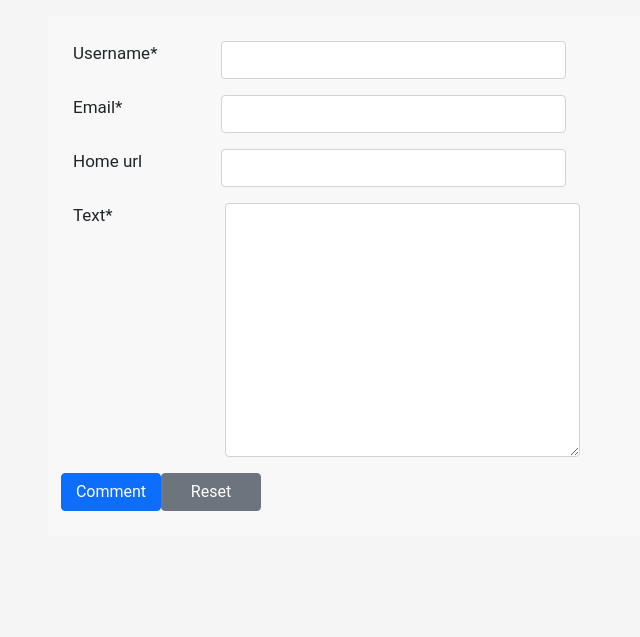
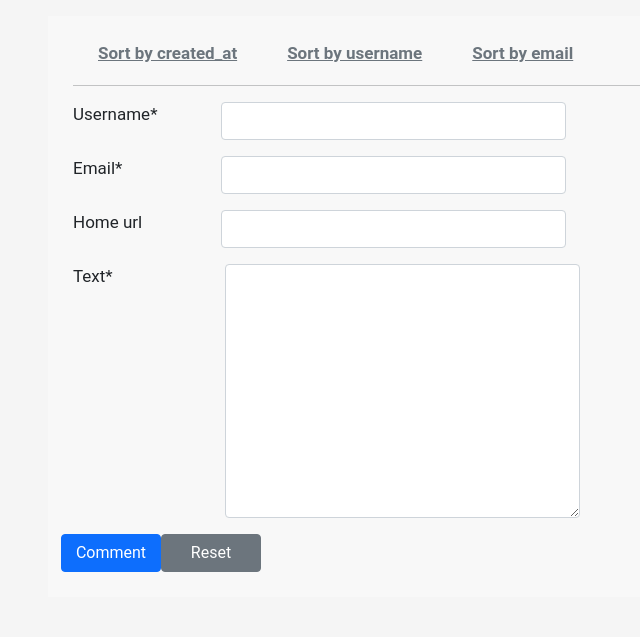
Before and after one commit to RPodolets/py_spa_app_commentary, a Django app: page / in a window 1280 px wide. Shown: the top 637 px of the page, without its empty margins (124-764 px from the left). Run offline with Django 5.2, Linux system fonts and the light colour scheme; data that the repository does not hold is empty; some libraries are stand-ins or nearby versions.

Commit message:
Added sorting for username, email, created fields

```diff
--- a/core/urls.py
+++ b/core/urls.py
@@ -1,10 +1,10 @@
 from django.urls import path
 
-from core.views import commentary_list, reply_view
+from core.views import reply_view, CommentaryListView
 
 app_name = "core"
 
 urlpatterns = [
-    path("", commentary_list, name="commentary-list"),
+    path("", CommentaryListView.as_view(), name="commentary-list"),
     path("reply/", reply_view, name="reply"),
 ]
--- a/core/views.py
+++ b/core/views.py
@@ -1,70 +1,66 @@
-from django.core.paginator import Paginator, PageNotAnInteger, EmptyPage
-from django.http import HttpRequest, HttpResponse
-from django.shortcuts import render, redirect
+from django.shortcuts import redirect
+from django.views.generic import ListView
 
 from core.forms import CommentaryForm
 from core.models import Commentary, User
 
+ITEMS_PER_PAGE = 3
 
-def commentary_list(request: HttpRequest) -> HttpResponse:
-    commentaries_obj_list = Commentary.objects.filter(parent=None)
-    form = CommentaryForm()
 
-    items_per_page = 25
-    paginator = Paginator(commentaries_obj_list, items_per_page)
+class CommentaryListView(ListView):
+    model = Commentary
+    paginate_by = ITEMS_PER_PAGE
 
-    page = request.GET.get("page")
+    def get_queryset(self):
+        queryset = Commentary.objects.filter(parent=None)
+        sort_param = self.request.GET.get("sort")
+        order_param = self.request.GET.get("order")
 
-    try:
-        commentaries = paginator.page(page)
-    except PageNotAnInteger:
-        commentaries = paginator.page(1)
-    except EmptyPage:
-        commentaries = paginator.page(paginator.num_pages)
+        if order_param == "desc":
+            sort_param = f"-{sort_param}"
 
-    is_paginated = commentaries.has_other_pages()
+        if sort_param in ("created", "email", "username"):
+            if sort_param == "created":
+                return queryset.order_by(sort_param)
+            return queryset.order_by(f"user__{sort_param}")
 
-    if request.method == "POST":
-        comment_form = CommentaryForm(data=request.POST)
-        if comment_form.is_valid():
-            results = comment_form.cleaned_data
-            user = User.objects.create(
-                username=results["username"],
-                email=results["email"],
-                home_page=results["home_url"]
-            )
-            Commentary.objects.create(
-                user=user,
-                body=results["text"]
-            )
+        return queryset
 
-    return render(
-        request,
-        "core/commentary_list.html",
-        context={
-            "is_paginated": is_paginated,
-            "commentary_list": commentaries,
-            "form": form
-        }
-    )
+    def get_context_data(self, **kwargs):
+        context = super().get_context_data(**kwargs)
+        context['form'] = CommentaryForm()
+        order_param = self.request.GET.get("order")
+        print(order_param)
+        context["order_param"] = (
+            "asc" if order_param == "desc" else "desc"
+        )
+        return context
+
+    def post(self, request, *args, **kwargs):
+        form_valid_create_obj(self.request)
+        return self.get(request, *args, **kwargs)
+
+
+def form_valid_create_obj(request):
+    form = CommentaryForm(data=request.POST)
+    parent_id = request.POST.get("parent")
+
+    if form.is_valid():
+        results = form.cleaned_data
+        user = User.objects.create(
+            username=results["username"],
+            email=results["email"],
+            home_page=results["home_url"]
+        )
+        Commentary.objects.create(
+            user=user,
+            parent_id=parent_id,
+            body=results["text"]
+        )
 
 
 def reply_view(request):
     if request.method == "POST":
-        form = CommentaryForm(request.POST)
-        parent_id = request.POST.get("parent")
-
-        if form.is_valid():
-            results = form.cleaned_data
-            user = User.objects.create(
-                username=results["username"],
-                email=results["email"],
-                home_page=results["home_url"]
-            )
-            Commentary.objects.create(
-                user=user,
-                parent_id=parent_id,
-                body=results["text"]
-            )
+        form_valid_create_obj(request)
 
     return redirect("/")
--- a/static/css/styles.css
+++ b/static/css/styles.css
@@ -50,3 +50,12 @@ body::after {
     margin: 25px 0;
     border-left: black solid 2px;
 }
+
+.sort-panel {
+    display: flex;
+}
+
+.sort-panel th {
+    justify-content: center;
+    padding: 0 25px;
+}
--- a/templates/core/commentary_list.html
+++ b/templates/core/commentary_list.html
@@ -3,14 +3,35 @@
 {% load crispy_forms_filters %}
 {% block content %}
   <div class="custom-card">
-
-    {% for comment in commentary_list %}
-      {% include "includes/comment.html" %}
-    {% endfor %}
-
+    <table class="sortable">
+      <thead>
+      <tr class="sort-panel">
+        <th data-sort="created">
+          <a class="text-muted" href="?sort=created&order={{ order_param }}">Sort by created_at</a>
+        </th>
+        <th data-sort="username">
+          <a class="text-muted" href="?sort=username&order={{ order_param }}">Sort by username</a>
+        </th>
+        <th data-sort="email">
+          <a class="text-muted" href="?sort=email&order={{ order_param }}">Sort by email</a>
+        </th>
+      </tr>
+      </thead>
+      <tbody>
+      <tr>
+        <td colspan="3">
+          {% for comment in commentary_list %}
+            {% include "includes/comment.html" %}
+          {% endfor %}
+        </td>
+      </tr>
+      </tbody>
+    </table>
     <div class="row">
       {% include "includes/pagination.html" %}
     </div>
+
+    <hr>
 
     <form method="post" action="">
       {% csrf_token %}
--- a/templates/includes/pagination.html
+++ b/templates/includes/pagination.html
@@ -1,20 +1,21 @@
+{% load param_replace %}
 {% if is_paginated %}
   <ul class="pagination mt-3 mb-0 d-flex justify-content-center">
-    {% if commentary_list.has_previous %}
-      <li class="page-item"><a class="page-link" href="?page={{ commentary_list.previous_page_number }}">&laquo;</a>
+    {% if page_obj.has_previous %}
+      <li class="page-item"><a class="page-link" href="?{% param_replace page=page_obj.previous_page_number %}">&laquo;</a>
       </li>
     {% else %}
       <li class="disabled page-item"><span class="page-link">&laquo;</span></li>
     {% endif %}
-    {% for i in commentary_list.paginator.page_range %}
-      {% if commentary_list.number == i %}
+    {% for i in page_obj.paginator.page_range %}
+      {% if page_obj.number == i %}
         <li class="active page-item"><span class="page-link">{{ i }}</span></li>
       {% else %}
-        <li class="page-item"><a class="page-link" href="?page={{ i }}">{{ i }}</a></li>
+        <li class="page-item"><a class="page-link" href="?{% param_replace page=i %}">{{ i }}</a></li>
       {% endif %}
     {% endfor %}
-    {% if commentary_list.has_next %}
-      <li class="page-item"><a class="page-link" href="?page={{ commentary_list.next_page_number }}">&raquo;</a></li>
+    {% if page_obj.has_next %}
+      <li class="page-item"><a class="page-link" href="?{% param_replace page=page_obj.next_page_number %}">&raquo;</a></li>
     {% else %}
       <li class="disabled page-item"><span class="page-link">&raquo;</span></li>
     {% endif %}
```
Also changed, not shown: core/templatetags/param_replace.py (added, +13 -0 lines).
